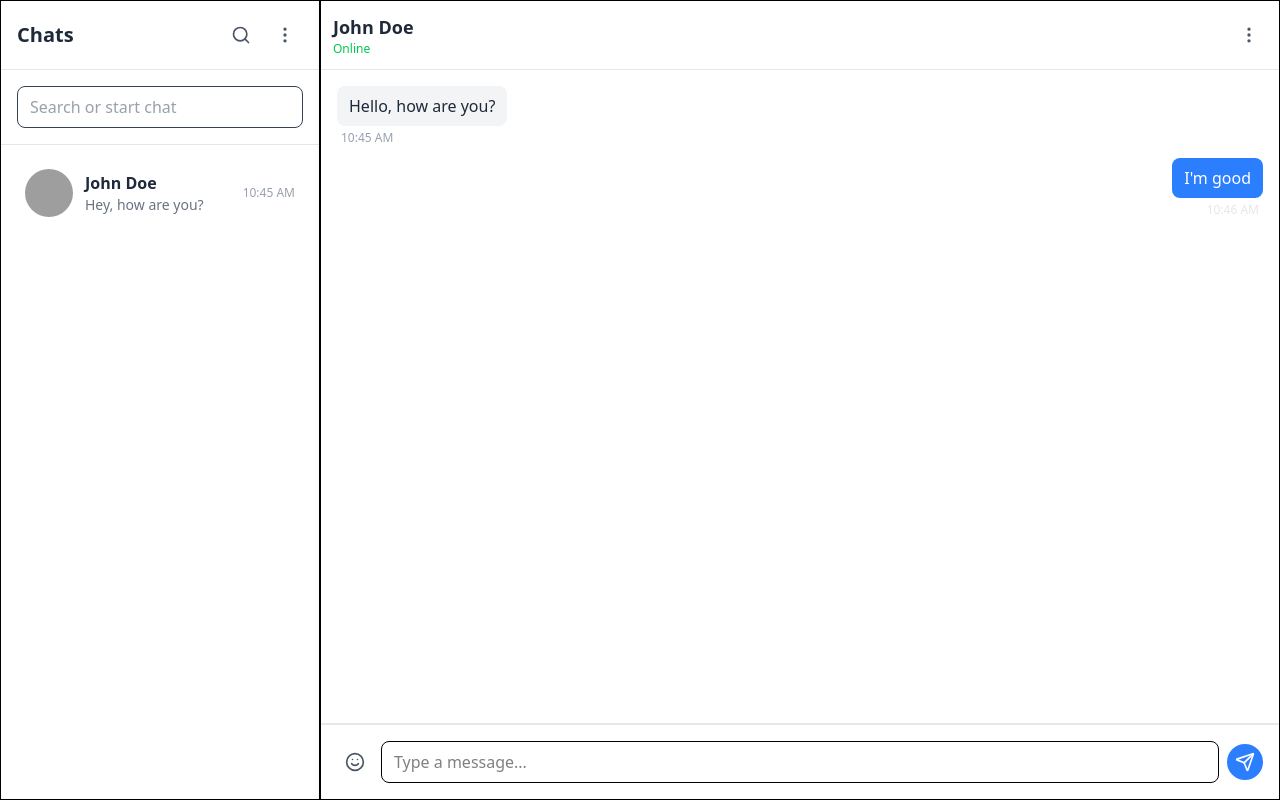
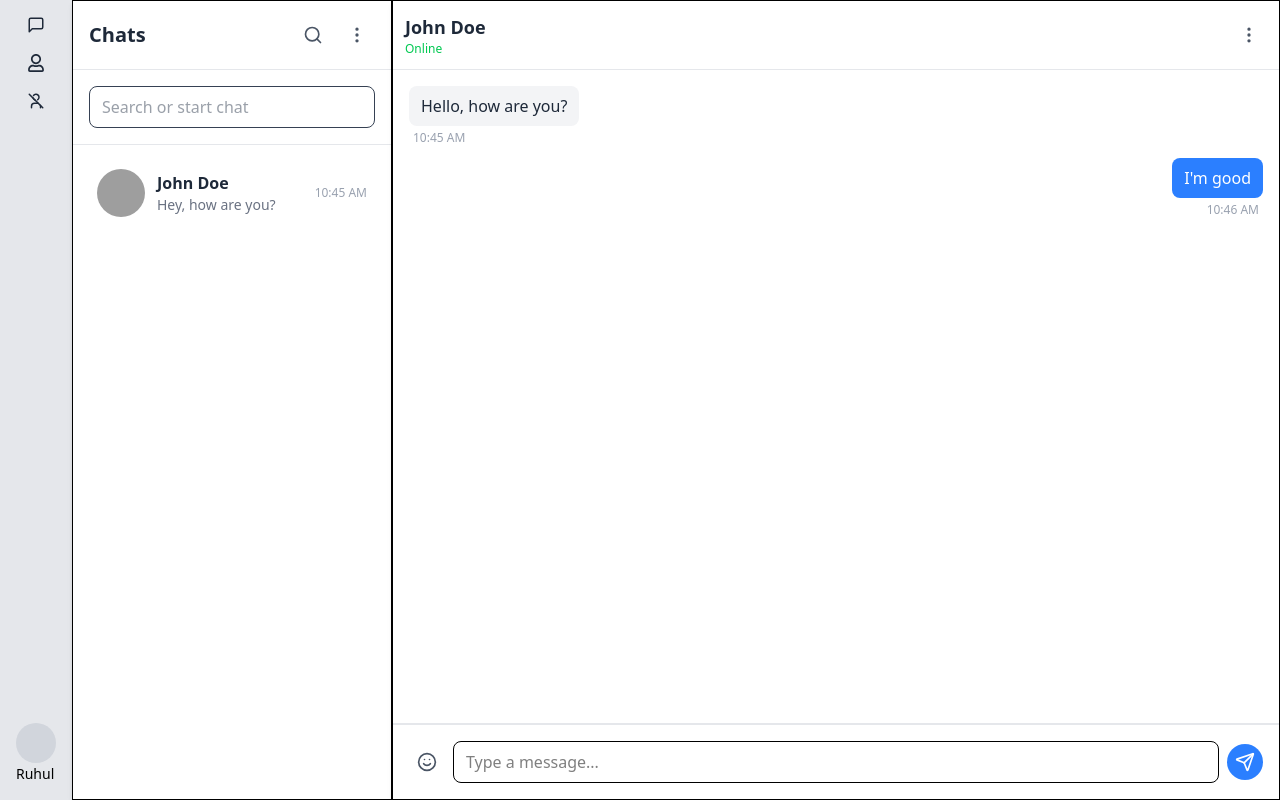
Before and after one commit to Mern2025/page-validation, a React (Vite) app: page / in a window 1280 px wide. Built offline with nearby package versions, Linux system fonts and the light colour scheme; grey boxes are pictures that could not be loaded.

Commit message:
navigate to message box

```diff
--- a/src/components/MessageBox.jsx
+++ b/src/components/MessageBox.jsx
@@ -30,7 +30,7 @@ const MessageBox = () => {
           <div className="bg-blue-500 text-white px-3 py-2 rounded-lg max-w-xs">
             I'm good
           </div>
-          <span className="text-xs text-gray-200 mr-1">10:46 AM</span>
+          <span className="text-xs text-gray-400 mr-1">10:46 AM</span>
         </div>
       </div>
 
--- /dev/null
+++ b/src/components/Navbar.jsx
@@ -0,0 +1,28 @@
+import React from 'react'
+import { Link } from 'react-router'
+import { LuMessageSquare } from "react-icons/lu";
+import { FaRegUser } from "react-icons/fa";
+import { TbUserOff } from "react-icons/tb";
+
+const Navbar = () => {
+  return (
+    <>
+        <nav className='px-4 py-4 border-r-gray-300 bg-gray-200 flex flex-col items-center justify-between'>
+           <div className='flex flex-col gap-5 text-lg'>
+                 <Link to="/" className='text-lg font-semibold text-gray-800 hover-text-blue-600 transition-colors'><LuMessageSquare/></Link>
+                 <Link to="/" className='text-lg font-semibold text-gray-800 hover-text-blue-600 transition-colors'><FaRegUser /></Link>
+                 <Link to="/" className='text-lg font-semibold text-gray-800 hover-text-blue-600 transition-colors'><TbUserOff /></Link>
+           </div>
+
+           <div className='profile'>
+                <div className='w-10 h-10 bg-gray-300 rounded-full overflow-hidden'></div>
+                <h2 className='text-[14px] font-normal text-black'>Ruhul</h2>
+           </div>
+
+
+        </nav>
+    </>
+  )
+}
+
+export default Navbar
--- a/src/pages/Home.jsx
+++ b/src/pages/Home.jsx
@@ -1,11 +1,14 @@
 import React from 'react'
 import MessageUserList from '../components/MessageUserList'
 import MessageBox from '../components/MessageBox'
+import Navbar from '../components/Navbar'
+
 
 const Home = () => {
   return (
     <>
-       <div className='flex'>
+       <div className='flex flex1'>
+        <Navbar/>
            <MessageUserList/>
            <MessageBox/>
        </div>
--- a/src/pages/Registration.jsx
+++ b/src/pages/Registration.jsx
@@ -3,7 +3,7 @@ import { FcGoogle } from 'react-icons/fc';
 import { FaFacebookSquare } from "react-icons/fa";
 import { FaRegEyeSlash } from "react-icons/fa";
 import { FiEye } from "react-icons/fi";
-import { getAuth, createUserWithEmailAndPassword, sendEmailVerification } from "firebase/auth";
+import { getAuth, createUserWithEmailAndPassword, sendEmailVerification, updateProfile } from "firebase/auth";
 import { Bounce, toast } from 'react-toastify';
 import BeatLoader from "react-spinners/BeatLoader";
 import { Link, useNavigate } from 'react-router';
@@ -50,6 +50,7 @@ const handelSubmit =(e)=>{
     .then((userCredential) => {
     // Signed up
     const user = userCredential.user;
+    console.log(user)
        setShowloading(false)
        console.log(userCredential)
        toast('Registration Success', {
@@ -63,14 +64,23 @@ const handelSubmit =(e)=>{
        theme: "light",
        transition: Bounce,
        });
-
-      //  send otp
+      updateProfile(auth.currentUser, {
+     displayName: userName,
+     photoURL: "https://img.freepik.com/premium-vector/man-professional-business-casual-young-avatar-icon-illustration_1277826-623.jpg"
+     }).then(() => {
+           //  send otp
       sendEmailVerification(auth.currentUser)
       .then(() => {
       console.log('otp send')
       setUserName('')
       navigate('/login')
   });
+  // ...
+   }).catch((error) => {
+    // An error occurred
+   // ...
+   });
+
 
     })
       .catch((error) => {
```
Also changed, not shown: src/pages/Login.jsx (+2 -5 lines).
